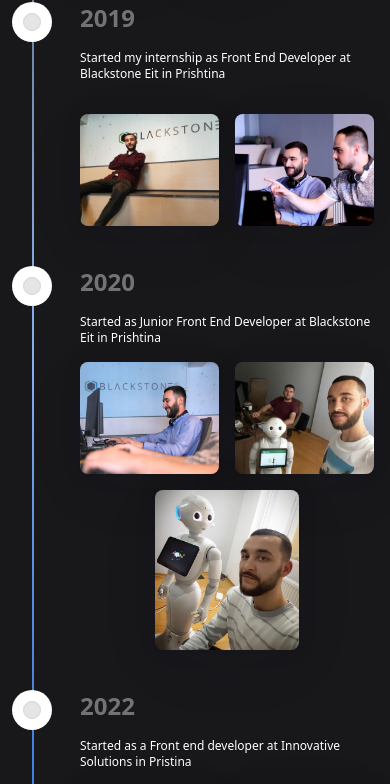
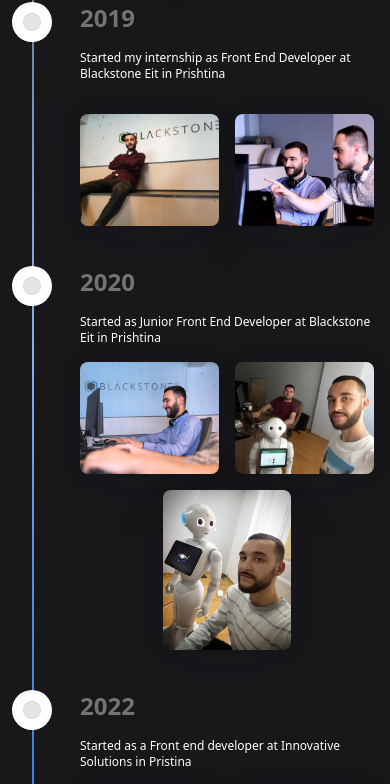
Before and after one commit to lirimh/portfolio, a Next.js app: page / in a window 390 px wide. Shown: the part 2437-3221 px from the top of the page. Built offline with nearby package versions, Linux system fonts and the light colour scheme.

Commit message:
udpates on responsitivity

```diff
--- a/src/components/ui/time-line.tsx
+++ b/src/components/ui/time-line.tsx
@@ -8,7 +8,6 @@ import BlackstoneInternshipSecond from "../../../public/images/work-9.jpg";
 import Blackstone from "../../../public/images/work-7.jpg";
 import BlackstoneSecond from "../../../public/images/work-8.jpg";
 import BlackstoneThird from "../../../public/images/work-2.jpg";
-// import Inno from "../../../public/images/work-1.jpg";
 import InnoSecond from "../../../public/images/work-4.jpg";
 import InnoThird from "../../../public/images/work-5.jpg";
 import InnoImage from "../../../public/images/work-6.jpg";
@@ -27,8 +26,8 @@ export function TimelineDemo() {
             <Image
               src={DegreePhoto}
               alt="startup template"
-              width={300}
-              height={200}
+              width={500}
+              height={500}
               className="rounded-lg object-cover h-40 md:h-44 lg:h-80 w-full max-w-72 shadow-[0_0_24px_rgba(34,_42,_53,_0.06),_0_1px_1px_rgba(0,_0,_0,_0.05),_0_0_0_1px_rgba(34,_42,_53,_0.04),_0_0_4px_rgba(34,_42,_53,_0.08),_0_16px_68px_rgba(47,_48,_55,_0.05),_0_1px_0_rgba(255,_255,_255,_0.1)_inset]"
             />
             <Image
@@ -36,7 +35,7 @@ export function TimelineDemo() {
               alt="startup template"
               width={500}
               height={500}
-              className="rounded-lg object-cover object-center h-40 md:h-44 lg:h-80 w-full max-w-72 shadow-[0_0_24px_rgba(34,_42,_53,_0.06),_0_1px_1px_rgba(0,_0,_0,_0.05),_0_0_0_1px_rgba(34,_42,_53,_0.04),_0_0_4px_rgba(34,_42,_53,_0.08),_0_16px_68px_rgba(47,_48,_55,_0.05),_0_1px_0_rgba(255,_255,_255,_0.1)_inset]"
+              className="rounded-lg object-cover object-center h-40 md:h-44 lg:h-80 w-full lg:max-w-72 shadow-[0_0_24px_rgba(34,_42,_53,_0.06),_0_1px_1px_rgba(0,_0,_0,_0.05),_0_0_0_1px_rgba(34,_42,_53,_0.04),_0_0_4px_rgba(34,_42,_53,_0.08),_0_16px_68px_rgba(47,_48,_55,_0.05),_0_1px_0_rgba(255,_255,_255,_0.1)_inset]"
             />
           </div>
         </div>
@@ -104,7 +103,7 @@ export function TimelineDemo() {
                 alt="feature template"
                 width={500}
                 height={500}
-                className="rounded-lg object-cover h-40  md:h-44 lg:h-80 lg:w-full lg:max-w-72 max-w-36 shadow-[0_0_24px_rgba(34,_42,_53,_0.06),_0_1px_1px_rgba(0,_0,_0,_0.05),_0_0_0_1px_rgba(34,_42,_53,_0.04),_0_0_4px_rgba(34,_42,_53,_0.08),_0_16px_68px_rgba(47,_48,_55,_0.05),_0_1px_0_rgba(255,_255,_255,_0.1)_inset]"
+                className="rounded-lg object-cover h-40  md:h-44 lg:h-80 lg:w-full lg:max-w-72 max-w-32 shadow-[0_0_24px_rgba(34,_42,_53,_0.06),_0_1px_1px_rgba(0,_0,_0,_0.05),_0_0_0_1px_rgba(34,_42,_53,_0.04),_0_0_4px_rgba(34,_42,_53,_0.08),_0_16px_68px_rgba(47,_48,_55,_0.05),_0_1px_0_rgba(255,_255,_255,_0.1)_inset]"
               />
             </div>
           </div>
```
